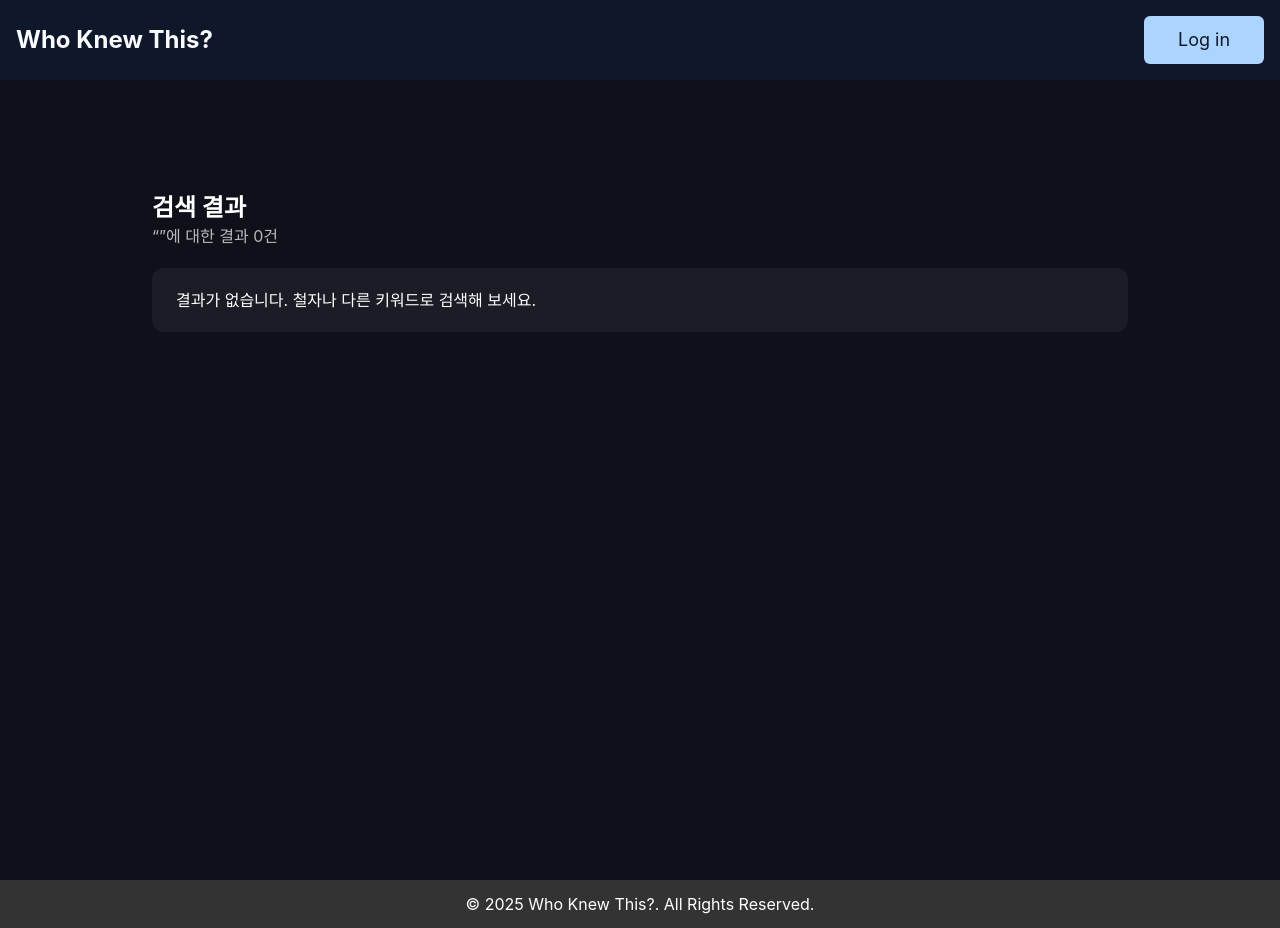
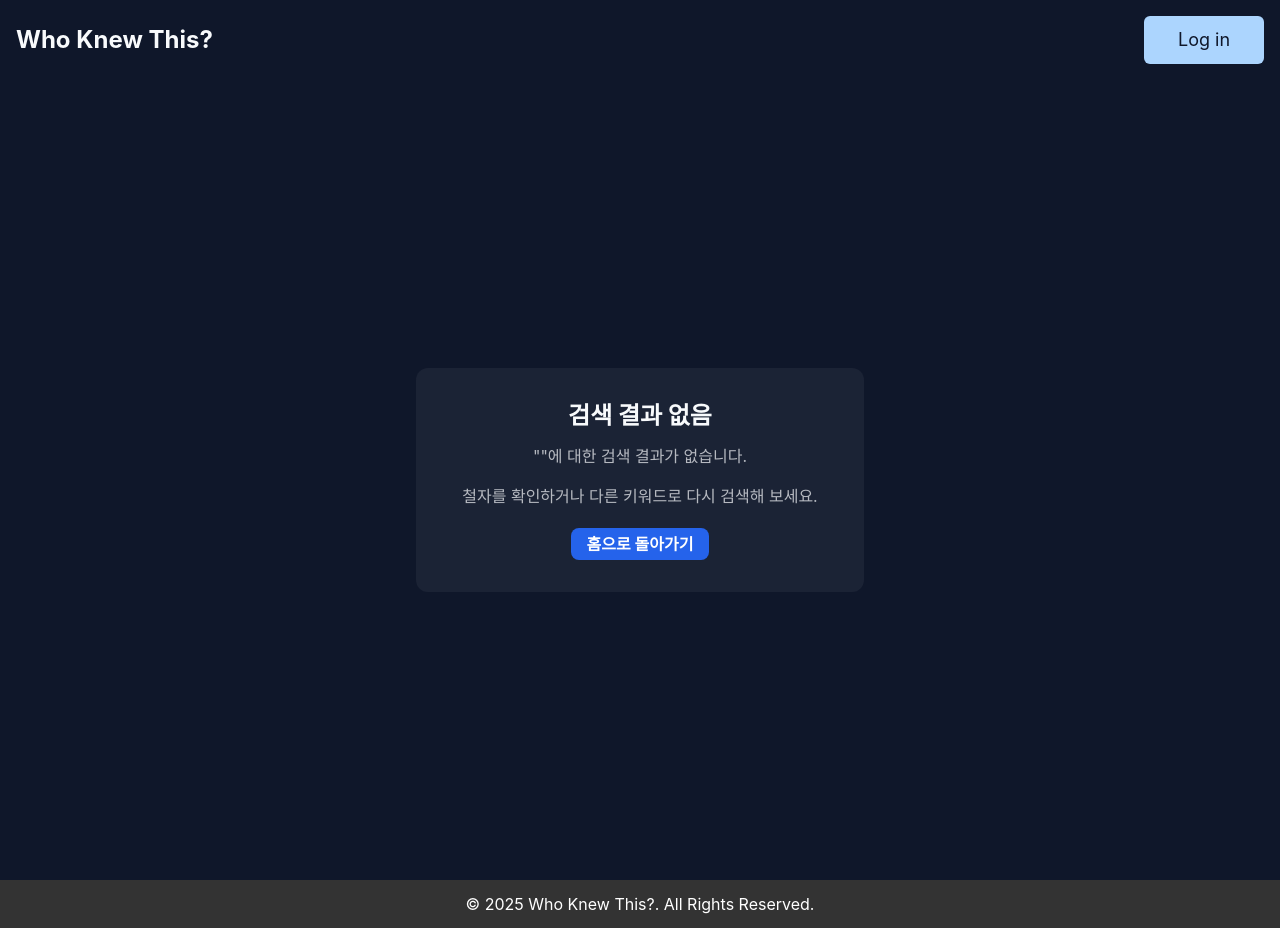
Before and after one commit to WhoKnewThis/who-knew-this-front, a React (Create React App) app: page /search in a window 1280 px wide. Built offline with nearby package versions, Linux system fonts and the light colour scheme.

Commit message:
feat NoResultPage.tsx and style css

```diff
--- /dev/null
+++ b/src/components/NoResultsPage.tsx
@@ -0,0 +1,31 @@
+// src/components/NoResultsPage.tsx
+import React from 'react';
+import { Link } from 'react-router-dom';
+
+interface NoResultsPageProps {
+  keyword: string;
+}
+
+const NoResultsPage: React.FC<NoResultsPageProps> = ({ keyword }) => {
+  return (
+    <div className="min-h-screen bg-bg-primary text-text-primary flex flex-col items-center justify-center px-6">
+      <div className="text-center bg-white/5 border border-white/10 rounded-xl p-8 max-w-md w-full">
+        <h2 className="text-2xl font-bold mb-4">검색 결과 없음</h2>
+        <p className="text-text-primary/70 mb-6">
+          "<strong>{keyword}</strong>"에 대한 검색 결과가 없습니다.
+        </p>
+        <p className="text-text-primary/70 mb-6">
+          철자를 확인하거나 다른 키워드로 다시 검색해 보세요.
+        </p>
+        <Link
+          to="/"
+          className="inline-block bg-blue-600 hover:bg-blue-700 text-white font-bold py-2 px-4 rounded-lg transition duration-300"
+        >
+          홈으로 돌아가기
+        </Link>
+      </div>
+    </div>
+  );
+};
+
+export default NoResultsPage;
--- a/src/pages/SearchResultsPages.tsx
+++ b/src/pages/SearchResultsPages.tsx
@@ -2,6 +2,7 @@
 import { useEffect, useState } from "react";
 import { useSearchParams, Link } from "react-router-dom";
 import axios from "../api/axios";
+import NoResultsPage from "../components/NoResultsPage";
 
 type TopicLite = { id: number | string; title: string; summary?: string; tags?: string[] };
 
@@ -31,6 +32,10 @@ export default function SearchResults() {
     })();
     return () => controller.abort();
   }, [keyword]);
+
+  if (!loading && !error && results.length === 0) {
+    return <NoResultsPage keyword={keyword} />;
+  }
 
   return (
     <div className="min-h-screen bg-[#0f111a] text-white">
@@ -62,12 +67,6 @@ export default function SearchResults() {
             ))}
           </ul>
         )}
-
-        {!loading && !error && results.length === 0 && (
-          <div className="mt-6 bg-white/5 border border-white/10 rounded-xl p-6">
-            결과가 없습니다. 철자나 다른 키워드로 검색해 보세요.
-          </div>
-        )}
       </div>
     </div>
   );
```
